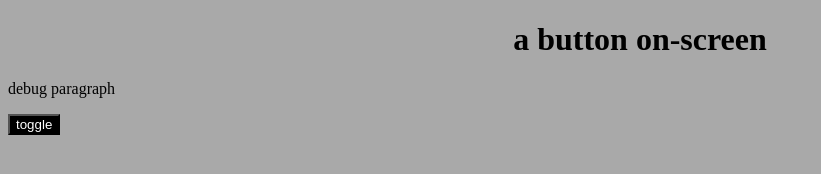
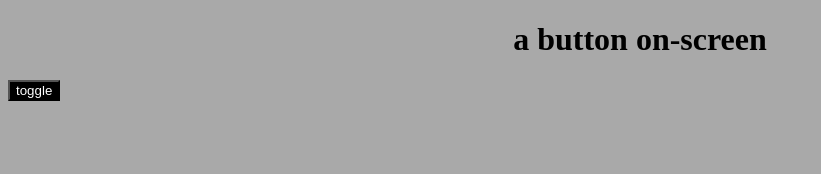
Before and after one commit to CowCowFuture/website, a plain HTML site: page index.html in a window 1280 px wide. Shown: the whole page, without its empty margins (0-821 px from the left). Drawn offline with Linux system fonts and the light colour scheme.

Commit message:
removed debug statement

```diff
--- a/index.html
+++ b/index.html
@@ -9,8 +9,6 @@
     <body>
         <h1 id="main">a button on-screen</h1>
 
-        <p>debug paragraph</p>
-
         <button id="toggle">toggle</button>
         <h2 id="clicked"></h2>
         <script src="button.js"></script>
```
